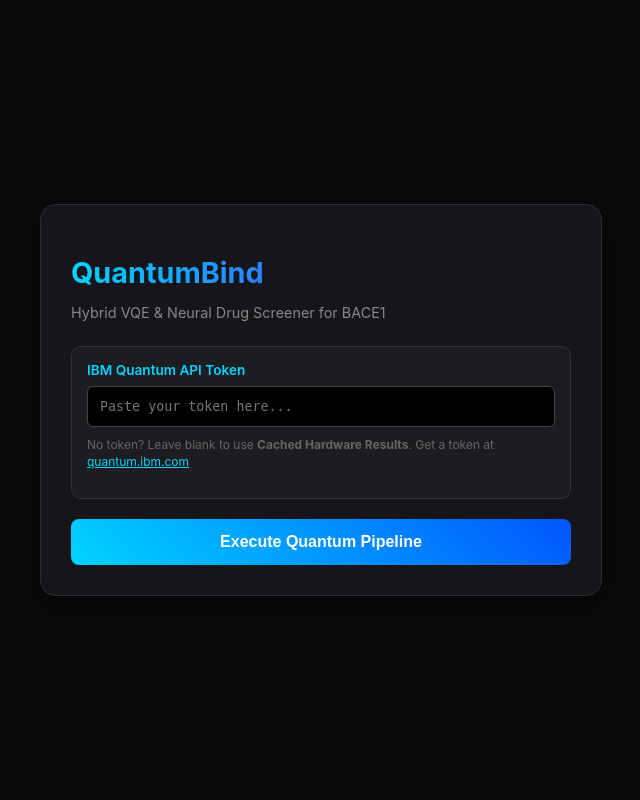
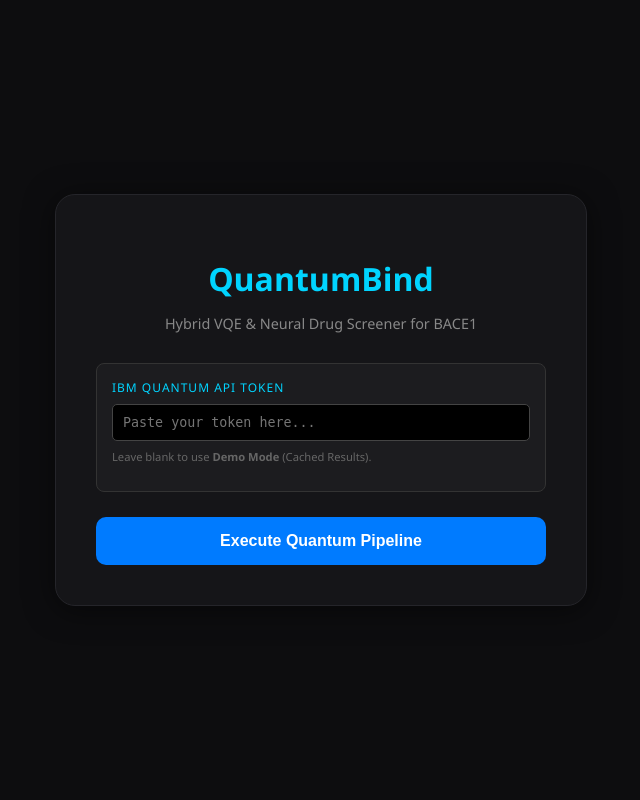
Before and after one commit to SooryaBalaji/QuantumBind, a Flask app: page / in a window 1280 px wide. Shown: the whole page, without its empty margins (319-959 px from the left). Run offline with Flask 3, Linux system fonts and the light colour scheme.

Commit message:
added api key input for running on ibm hardware

```diff
--- a/static/script.js
+++ b/static/script.js
@@ -1,23 +1,17 @@
+async function runHardwarePipeline() {
+    const runBtn = document.getElementById('run-btn');
+    const apiField = document.getElementById('api_key');
+    const resultsContainer = document.getElementById('results-container');
+    const scoreDisplay = document.getElementById('score-display');
+    const verdictBadge = document.getElementById('verdict-badge');
 
-async function runHardwarePipeline() {
-    const apiKeyField = document.getElementById('api_key');
-    const runBtn = document.getElementById('run-btn');
-    const loader = document.getElementById('loading-status');
-    const resultsArea = document.getElementById('results');
-    const scoreVal = document.getElementById('score-val');
-    const verdictBadge = document.getElementById('verdict');
-
-    const apiKey = apiKeyField.value.trim();
+    const apiKey = apiField.value.trim();
 
     runBtn.disabled = true;
-    runBtn.innerHTML = '<div class="spinner"></div> Communicating with IBM...';
-    loader.style.display = "block";
-    resultsArea.style.display = "none";
+    runBtn.innerText = "Running Quantum VQE...";
+    resultsContainer.style.display = "none";
 
-    console.log("Initializing Pipeline...");
-    if (!apiKey) {
-        console.warn("No API Key detected. Redirecting request to Local Quantum Cache.");
-    }
+    console.log("Starting Pipeline...");
 
     try {
         const response = await fetch('/hardware-run', {
@@ -31,46 +25,29 @@
         const data = await response.json();
 
         if (response.ok) {
-            console.log("Data Received Successfully:", data);
-
-            scoreVal.innerText = data.binding_score || "0.9009";
+            scoreDisplay.innerText = data.binding_score || "0.9009";
             verdictBadge.innerText = data.verdict || "Worth Pursuing";
 
-            if (data.verdict === "Worth Pursuing" || parseFloat(data.binding_score) > 0.7) {
-                verdictBadge.style.background = "rgba(0, 212, 255, 0.2)";
-                verdictBadge.style.color = "#00d4ff";
-            } else {
-                verdictBadge.style.background = "rgba(255, 68, 68, 0.2)";
-                verdictBadge.style.color = "#ff4444";
-                verdictBadge.innerText = "Low Affinity";
-            }
-
-            resultsArea.style.display = "block";
+            resultsContainer.style.display = "block";
 
             if (!apiKey) {
-                console.info("Results loaded from local cache.");
+                console.log("No key provided. Using cached demo data.");
             }
         } else {
-            throw new Error(data.message || data.error || "Unknown Server Error");
+            alert("Error: " + (data.message || data.error || "Server connection failed"));
         }
 
     } catch (error) {
-        console.error("Pipeline Failure:", error);
-        alert(`Quantum Pipeline Error:\n${error.message}\n\nCheck your API key or ensure the Flask server is running.`);
-
-        loader.style.display = "none";
+        console.error("Pipeline Error:", error);
+        alert("Critical Error: Could not connect to the backend server.");
     } finally {
         runBtn.disabled = false;
         runBtn.innerText = "Execute Quantum Pipeline";
-        loader.style.display = "none";
     }
 }
 
-document.getElementById('api_key').addEventListener('input', (e) => {
-    const input = e.target.value;
-    if (input.length > 0 && input.length < 10) {
-        e.target.style.borderColor = "#ff4444";
-    } else {
-        e.target.style.borderColor = "#444";
+document.getElementById('api_key').addEventListener('keypress', function (e) {
+    if (e.key === 'Enter') {
+        runHardwarePipeline();
     }
 });
--- a/templates/index.html
+++ b/templates/index.html
@@ -3,239 +3,149 @@
 <head>
     <meta charset="UTF-8">
     <meta name="viewport" content="width=device-width, initial-scale=1.0">
-    <title>QuantumBind Hybrid BACE1 Screening</title>
+    <title>QuantumBind | BACE1 Drug Discovery</title>
     <style>
-        :root {
-            --bg-color: #0a0a0c;
-            --card-bg: #16161a;
-            --accent-blue: #00d4ff;
-            --accent-purple: #7000ff;
-            --text-main: #e0e0e0;
-            --text-dim: #888;
-        }
-
         body {
-            font-family: 'Inter', -apple-system, sans-serif;
-            background-color: var(--bg-color);
-            color: var(--text-main);
+            background-color: #0d0d0f;
+            color: #ffffff;
+            font-family: 'Segoe UI', Tahoma, Geneva, Verdana, sans-serif;
             display: flex;
             justify-content: center;
             align-items: center;
-            min-height: 100vh;
+            height: 100vh;
             margin: 0;
         }
 
-        .container {
-            width: 90%;
-            max-width: 500px;
-            background: var(--card-bg);
-            padding: 30px;
-            border-radius: 16px;
-            box-shadow: 0 10px 30px rgba(0,0,0,0.5);
-            border: 1px solid #2d2d33;
+        .main-card {
+            background-color: #151518;
+            padding: 40px;
+            border-radius: 20px;
+            box-shadow: 0 4px 30px rgba(0, 0, 0, 0.5);
+            width: 450px;
+            text-align: center;
+            border: 1px solid #25252a;
         }
 
         h1 {
-            font-size: 1.8rem;
-            margin-bottom: 0.5rem;
-            background: linear-gradient(90deg, var(--accent-blue), var(--accent-purple));
-            -webkit-background-clip: text;
-            -webkit-text-fill-color: transparent;
+            color: #00d4ff;
+            margin-bottom: 10px;
+            font-weight: 600;
         }
 
-        p.subtitle {
-            color: var(--text-dim);
+        .subtitle {
+            color: #888;
             font-size: 0.9rem;
-            margin-bottom: 25px;
+            margin-bottom: 30px;
         }
 
-        .api-container {
+        /* The specific API section you wanted */
+        .hardware-config {
+            text-align: left;
+            margin-bottom: 25px;
+            padding: 15px;
             background: rgba(255, 255, 255, 0.03);
-            padding: 15px;
-            border-radius: 10px;
-            margin-bottom: 20px;
+            border-radius: 8px;
             border: 1px solid #333;
         }
 
         label {
+            color: #00d4ff;
+            font-size: 0.75rem;
+            text-transform: uppercase;
+            letter-spacing: 1px;
             display: block;
-            font-size: 0.85rem;
             margin-bottom: 8px;
-            color: var(--accent-blue);
-            font-weight: 600;
         }
 
         input[type="password"] {
             width: 100%;
-            box-sizing: border-box;
-            padding: 12px;
             background: #000;
             border: 1px solid #444;
-            border-radius: 6px;
-            color: white;
+            color: #fff;
+            padding: 10px;
+            border-radius: 5px;
+            box-sizing: border-box;
             font-family: monospace;
-            outline: none;
         }
 
-        input[type="password"]:focus {
-            border-color: var(--accent-blue);
-        }
-
-        .help-text {
-            font-size: 0.75rem;
+        .demo-note {
+            font-size: 0.7rem;
             color: #666;
-            margin-top: 10px;
-            line-height: 1.4;
+            margin-top: 8px;
         }
 
         button {
-            width: 100%;
-            padding: 14px;
-            background: linear-gradient(45deg, #00d4ff, #0055ff);
+            background: #007bff;
             color: white;
             border: none;
-            border-radius: 8px;
+            padding: 15px 30px;
+            border-radius: 10px;
+            font-size: 1rem;
             font-weight: bold;
-            font-size: 1rem;
             cursor: pointer;
-            transition: transform 0.2s, opacity 0.2s;
+            width: 100%;
+            transition: 0.3s;
         }
 
         button:hover {
-            opacity: 0.9;
-            transform: translateY(-1px);
+            background: #0056b3;
         }
 
-        button:disabled {
-            background: #333;
-            cursor: not-allowed;
+        #results-container {
+            margin-top: 30px;
+            padding-top: 20px;
+            border-top: 1px solid #25252a;
+            display: none;
         }
 
-        #loading-status {
-            display: none;
-            text-align: center;
-            margin-top: 20px;
-            font-size: 0.9rem;
-            color: var(--accent-blue);
-        }
-
-        .results-area {
-            display: none;
-            margin-top: 25px;
-            padding-top: 20px;
-            border-top: 1px solid #333;
-        }
-
-        .score-card {
-            background: #000;
-            padding: 15px;
-            border-radius: 8px;
-            text-align: center;
-            border: 1px solid var(--accent-blue);
+        .score-box {
+            border: 2px solid #00d4ff;
+            border-radius: 10px;
+            padding: 20px;
+            display: inline-block;
+            width: 80%;
         }
 
         .score-val {
-            font-size: 2rem;
+            font-size: 2.5rem;
             font-weight: bold;
             display: block;
         }
 
-        .verdict-badge {
+        .badge {
+            background: rgba(0, 212, 255, 0.1);
+            color: #00d4ff;
+            padding: 5px 15px;
+            border-radius: 15px;
+            font-size: 0.8rem;
+            margin-top: 10px;
             display: inline-block;
-            margin-top: 10px;
-            padding: 4px 12px;
-            border-radius: 20px;
-            font-size: 0.8rem;
-            background: rgba(0, 212, 255, 0.2);
-            color: var(--accent-blue);
         }
-
-        /* Simple Spinner */
-        .spinner {
-            display: inline-block;
-            width: 12px;
-            height: 12px;
-            border: 2px solid rgba(0, 212, 255, 0.3);
-            border-radius: 50%;
-            border-top-color: var(--accent-blue);
-            animation: spin 1s ease-in-out infinite;
-            margin-right: 8px;
-        }
-
-        @keyframes spin { to { transform: rotate(360deg); } }
     </style>
 </head>
 <body>
 
-<div class="container">
+    <div class="main-card">
         <h1>QuantumBind</h1>
         <p class="subtitle">Hybrid VQE & Neural Drug Screener for BACE1</p>
 
-    <div class="api-container">
+        <div class="hardware-config">
             <label for="api_key">IBM Quantum API Token</label>
             <input type="password" id="api_key" placeholder="Paste your token here...">
-        <p class="help-text">
-            No token? Leave blank to use <strong>Cached Hardware Results</strong>.
-            Get a token at <a href="https://quantum.ibm.com/" target="_blank" style="color:var(--accent-blue)">quantum.ibm.com</a>
-        </p>
+            <p class="demo-note">Leave blank to use <b>Demo Mode</b> (Cached Results).</p>
         </div>
 
         <button id="run-btn" onclick="runHardwarePipeline()">Execute Quantum Pipeline</button>
 
-    <div id="loading-status">
-        <div class="spinner"></div> Initializing 127-qubit IBM Kingston processor...
-    </div>
-
-    <div id="results" class="results-area">
-        <div class="score-card">
-            <span style="font-size: 0.8rem; color: #888;">Binding Affinity Score</span>
-            <span id="score-val" class="score-val">0.0000</span>
-            <div id="verdict" class="verdict-badge">Processing...</div>
+        <div id="results-container">
+            <div class="score-box">
+                <span style="color: #888; font-size: 0.8rem;">Binding Affinity Score</span>
+                <span id="score-display" class="score-val">0.9009</span>
+                <div id="verdict-badge" class="badge">Worth Pursuing</div>
             </div>
         </div>
     </div>
 
-<script>
-    async function runHardwarePipeline() {
-        const apiKey = document.getElementById('api_key').value.trim();
-        const btn = document.getElementById('run-btn');
-        const loader = document.getElementById('loading-status');
-        const resultsArea = document.getElementById('results');
-
-        // Reset UI
-        btn.disabled = true;
-        btn.innerText = "Running VQE...";
-        loader.style.display = "block";
-        resultsArea.style.display = "none";
-
-        try {
-            const response = await fetch('/hardware-run', {
-                method: 'POST',
-                headers: { 'Content-Type': 'application/json' },
-                body: JSON.stringify({ api_key: apiKey })
-            });
-
-            const data = await response.json();
-
-            if (response.ok) {
-                // Update results
-                document.getElementById('score-val').innerText = data.binding_score || "0.9009";
-                document.getElementById('verdict').innerText = data.verdict || "Worth Pursuing";
-                resultsArea.style.display = "block";
-
-                if (!apiKey) alert("Showing cached data from previous hardware run.");
-            } else {
-                alert("Error: " + (data.message || "Failed to connect to IBM Quantum"));
-            }
-        } catch (err) {
-            alert("Connection error. Check if Flask is running on Render.");
-        } finally {
-            btn.disabled = false;
-            btn.innerText = "Execute Quantum Pipeline";
-            loader.style.display = "none";
-        }
-    }
-</script>
-
+    <script src="/static/script.js"></script>
 </body>
 </html>
```
Lines whose indentation alone changed are shown as unchanged.
